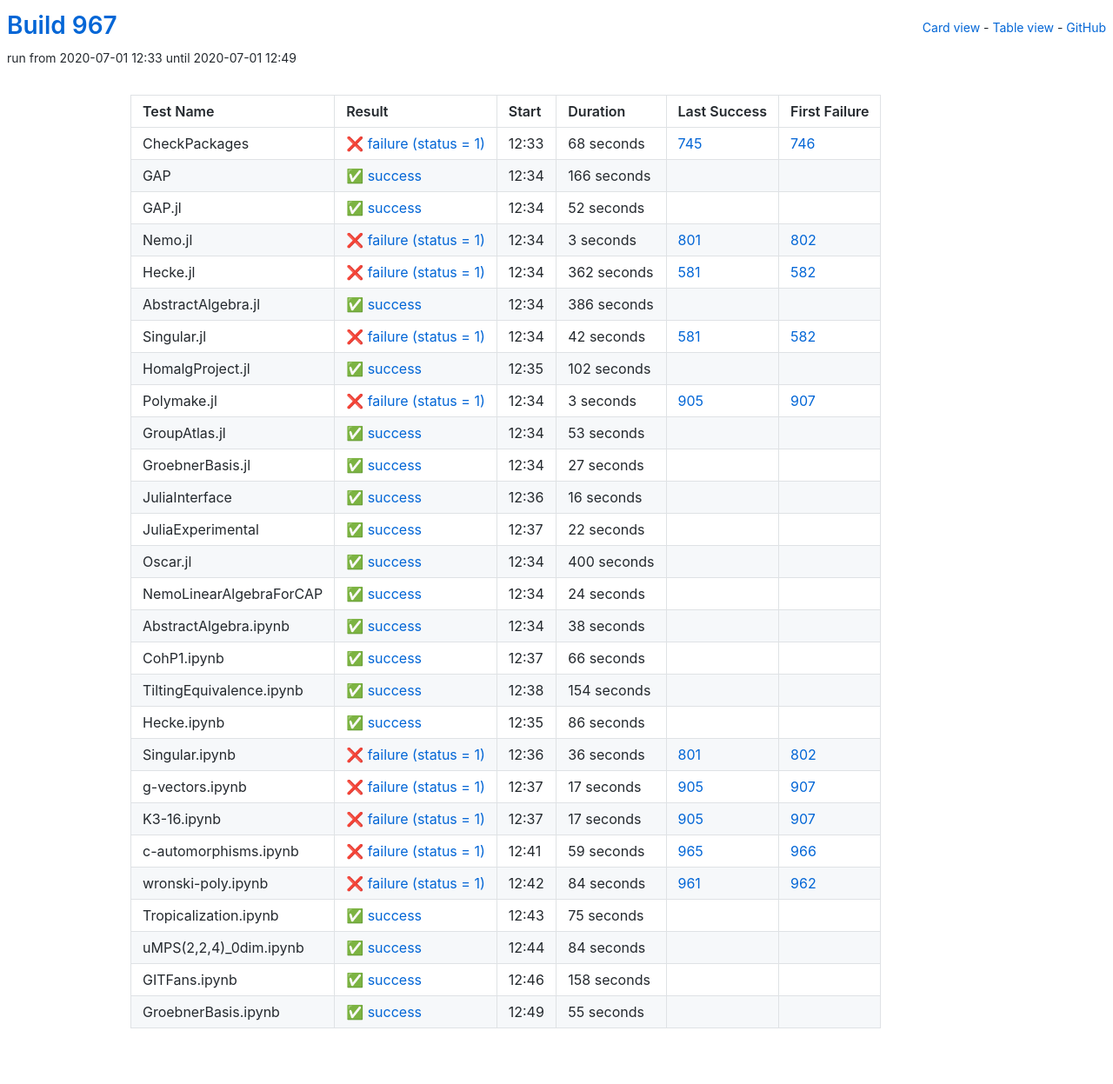
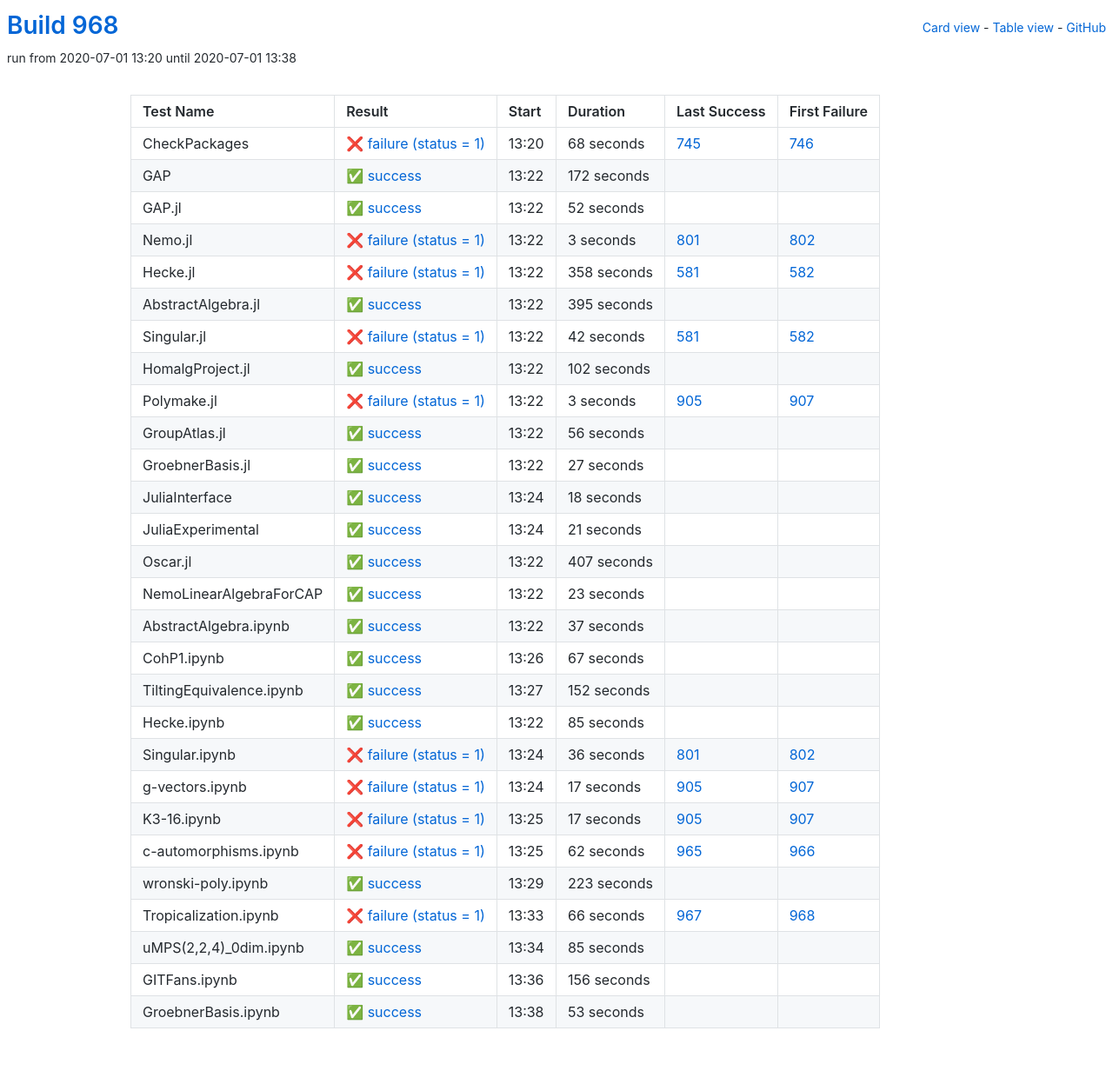
Before and after one commit to oscar-system/oscar-ci-status-1.4, a Jekyll site: the page built from table.html, in a window 1280 px wide. Shown: the whole page at 87% size. Built offline with Jekyll 4.4.1, drawn with Linux system fonts in a browser that asks for light colours.

Commit message:
Build #968

```diff
--- a/_data/ci.yml
+++ b/_data/ci.yml
@@ -1,6 +1,6 @@
 ---
-build: 967
-build_url: https://oscarci.mathematik.uni-kl.de/job/oscar-julia-1.4/967/
+build: 968
+build_url: https://oscarci.mathematik.uni-kl.de/job/oscar-julia-1.4/968/
 job: oscar-julia-1.4
 organization: oscar-system
 repo: oscar-ci-status-1.4
@@ -8,8 +8,8 @@ repourl: https://github.com/oscar-system/oscar-ci-status-1.4
 tests:
 - name: CheckPackages
   id: checkpackages
-  log: https://oscarci.mathematik.uni-kl.de/job/oscar-julia-1.4/967/artifact/logs/build-967/CheckPackages.log
-  start: 2020-07-01 12:33
+  log: https://oscarci.mathematik.uni-kl.de/job/oscar-julia-1.4/968/artifact/logs/build-968/CheckPackages.log
+  start: 2020-07-01 13:20
   success: false
   exitcode: 1
   status: failure
@@ -20,20 +20,20 @@ tests:
   first_failure_url: https://oscarci.mathematik.uni-kl.de/job/oscar-julia-1.4/746/
 - name: GAP
   id: gap
-  log: https://oscarci.mathematik.uni-kl.de/job/oscar-julia-1.4/967/artifact/logs/build-967/GAP.log
-  start: 2020-07-01 12:34
+  log: https://oscarci.mathematik.uni-kl.de/job/oscar-julia-1.4/968/artifact/logs/build-968/GAP.log
+  start: 2020-07-01 13:22
   success: true
   exitcode: 0
   status: success
-  duration: 166
+  duration: 172
   last_success: false
   last_success_url:
   first_failure: false
   first_failure_url:
 - name: GAP.jl
   id: gap-jl
-  log: https://oscarci.mathematik.uni-kl.de/job/oscar-julia-1.4/967/artifact/logs/build-967/GAP.jl.log
-  start: 2020-07-01 12:34
+  log: https://oscarci.mathematik.uni-kl.de/job/oscar-julia-1.4/968/artifact/logs/build-968/GAP.jl.log
+  start: 2020-07-01 13:22
   success: true
   exitcode: 0
   status: success
@@ -44,8 +44,8 @@ tests:
   first_failure_url:
 - name: Nemo.jl
   id: nemo-jl
-  log: https://oscarci.mathematik.uni-kl.de/job/oscar-julia-1.4/967/artifact/logs/build-967/Nemo.jl.log
-  start: 2020-07-01 12:34
+  log: https://oscarci.mathematik.uni-kl.de/job/oscar-julia-1.4/968/artifact/logs/build-968/Nemo.jl.log
+  start: 2020-07-01 13:22
   success: false
   exitcode: 1
   status: failure
@@ -56,32 +56,32 @@ tests:
   first_failure_url: https://oscarci.mathematik.uni-kl.de/job/oscar-julia-1.4/802/
 - name: Hecke.jl
   id: hecke-jl
-  log: https://oscarci.mathematik.uni-kl.de/job/oscar-julia-1.4/967/artifact/logs/build-967/Hecke.jl.log
-  start: 2020-07-01 12:34
+  log: https://oscarci.mathematik.uni-kl.de/job/oscar-julia-1.4/968/artifact/logs/build-968/Hecke.jl.log
+  start: 2020-07-01 13:22
   success: false
   exitcode: 1
   status: failure
-  duration: 362
+  duration: 358
   last_success: 581
   last_success_url: https://oscarci.mathematik.uni-kl.de/job/oscar-julia-1.4/581/
   first_failure: 582
   first_failure_url: https://oscarci.mathematik.uni-kl.de/job/oscar-julia-1.4/582/
 - name: AbstractAlgebra.jl
   id: abstractalgebra-jl
-  log: https://oscarci.mathematik.uni-kl.de/job/oscar-julia-1.4/967/artifact/logs/build-967/AbstractAlgebra.jl.log
-  start: 2020-07-01 12:34
+  log: https://oscarci.mathematik.uni-kl.de/job/oscar-julia-1.4/968/artifact/logs/build-968/AbstractAlgebra.jl.log
+  start: 2020-07-01 13:22
   success: true
   exitcode: 0
   status: success
-  duration: 386
+  duration: 395
   last_success: false
   last_success_url:
   first_failure: false
   first_failure_url:
 - name: Singular.jl
   id: singular-jl
-  log: https://oscarci.mathematik.uni-kl.de/job/oscar-julia-1.4/967/artifact/logs/build-967/Singular.jl.log
-  start: 2020-07-01 12:34
+  log: https://oscarci.mathematik.uni-kl.de/job/oscar-julia-1.4/968/artifact/logs/build-968/Singular.jl.log
+  start: 2020-07-01 13:22
   success: false
   exitcode: 1
   status: failure
@@ -92,8 +92,8 @@ tests:
   first_failure_url: https://oscarci.mathematik.uni-kl.de/job/oscar-julia-1.4/582/
 - name: HomalgProject.jl
   id: homalgproject-jl
-  log: https://oscarci.mathematik.uni-kl.de/job/oscar-julia-1.4/967/artifact/logs/build-967/HomalgProject.jl.log
-  start: 2020-07-01 12:35
+  log: https://oscarci.mathematik.uni-kl.de/job/oscar-julia-1.4/968/artifact/logs/build-968/HomalgProject.jl.log
+  start: 2020-07-01 13:22
   success: true
   exitcode: 0
   status: success
@@ -104,8 +104,8 @@ tests:
   first_failure_url:
 - name: Polymake.jl
   id: polymake-jl
-  log: https://oscarci.mathematik.uni-kl.de/job/oscar-julia-1.4/967/artifact/logs/build-967/Polymake.jl.log
-  start: 2020-07-01 12:34
+  log: https://oscarci.mathematik.uni-kl.de/job/oscar-julia-1.4/968/artifact/logs/build-968/Polymake.jl.log
+  start: 2020-07-01 13:22
   success: false
   exitcode: 1
   status: failure
@@ -116,20 +116,20 @@ tests:
   first_failure_url: https://oscarci.mathematik.uni-kl.de/job/oscar-julia-1.4/907/
 - name: GroupAtlas.jl
   id: groupatlas-jl
-  log: https://oscarci.mathematik.uni-kl.de/job/oscar-julia-1.4/967/artifact/logs/build-967/GroupAtlas.jl.log
-  start: 2020-07-01 12:34
+  log: https://oscarci.mathematik.uni-kl.de/job/oscar-julia-1.4/968/artifact/logs/build-968/GroupAtlas.jl.log
+  start: 2020-07-01 13:22
   success: true
   exitcode: 0
   status: success
-  duration: 53
+  duration: 56
   last_success: false
   last_success_url:
   first_failure: false
   first_failure_url:
 - name: GroebnerBasis.jl
   id: groebnerbasis-jl
-  log: https://oscarci.mathematik.uni-kl.de/job/oscar-julia-1.4/967/artifact/logs/build-967/GroebnerBasis.jl.log
-  start: 2020-07-01 12:34
+  log: https://oscarci.mathematik.uni-kl.de/job/oscar-julia-1.4/968/artifact/logs/build-968/GroebnerBasis.jl.log
+  start: 2020-07-01 13:22
   success: true
   exitcode: 0
   status: success
@@ -140,104 +140,104 @@ tests:
   first_failure_url:
 - name: JuliaInterface
   id: juliainterface
-  log: https://oscarci.mathematik.uni-kl.de/job/oscar-julia-1.4/967/artifact/logs/build-967/JuliaInterface.log
-  start: 2020-07-01 12:36
+  log: https://oscarci.mathematik.uni-kl.de/job/oscar-julia-1.4/968/artifact/logs/build-968/JuliaInterface.log
+  start: 2020-07-01 13:24
   success: true
   exitcode: 0
   status: success
-  duration: 16
+  duration: 18
   last_success: false
   last_success_url:
   first_failure: false
   first_failure_url:
 - name: JuliaExperimental
   id: juliaexperimental
-  log: https://oscarci.mathematik.uni-kl.de/job/oscar-julia-1.4/967/artifact/logs/build-967/JuliaExperimental.log
-  start: 2020-07-01 12:37
+  log: https://oscarci.mathematik.uni-kl.de/job/oscar-julia-1.4/968/artifact/logs/build-968/JuliaExperimental.log
+  start: 2020-07-01 13:24
   success: true
   exitcode: 0
   status: success
-  duration: 22
+  duration: 21
   last_success: false
   last_success_url:
   first_failure: false
   first_failure_url:
 - name: Oscar.jl
   id: oscar-jl
-  log: https://oscarci.mathematik.uni-kl.de/job/oscar-julia-1.4/967/artifact/logs/build-967/Oscar.jl.log
-  start: 2020-07-01 12:34
+  log: https://oscarci.mathematik.uni-kl.de/job/oscar-julia-1.4/968/artifact/logs/build-968/Oscar.jl.log
+  start: 2020-07-01 13:22
   success: true
   exitcode: 0
   status: success
-  duration: 400
+  duration: 407
   last_success: false
   last_success_url:
   first_failure: false
   first_failure_url:
 - name: NemoLinearAlgebraForCAP
   id: nemolinearalgebraforcap
-  log: https://oscarci.mathematik.uni-kl.de/job/oscar-julia-1.4/967/artifact/logs/build-967/NemoLinearAlgebraForCAP.log
-  start: 2020-07-01 12:34
+  log: https://oscarci.mathematik.uni-kl.de/job/oscar-julia-1.4/968/artifact/logs/build-968/NemoLinearAlgebraForCAP.log
+  start: 2020-07-01 13:22
   success: true
   exitcode: 0
   status: success
-  duration: 24
+  duration: 23
   last_success: false
   last_success_url:
   first_failure: false
   first_failure_url:
 - name: AbstractAlgebra.ipynb
   id: abstractalgebra-ipynb
-  log: https://oscarci.mathematik.uni-kl.de/job/oscar-julia-1.4/967/artifact/logs/build-967/AbstractAlgebra.ipynb.log
-  start: 2020-07-01 12:34
+  log: https://oscarci.mathematik.uni-kl.de/job/oscar-julia-1.4/968/artifact/logs/build-968/AbstractAlgebra.ipynb.log
+  start: 2020-07-01 13:22
   success: true
   exitcode: 0
   status: success
-  duration: 38
+  duration: 37
   last_success: false
   last_success_url:
   first_failure: false
   first_failure_url:
 - name: CohP1.ipynb
   id: cohp1-ipynb
-  log: https://oscarci.mathematik.uni-kl.de/job/oscar-julia-1.4/967/artifact/logs/build-967/CohP1.ipynb.log
-  start: 2020-07-01 12:37
+  log: https://oscarci.mathematik.uni-kl.de/job/oscar-julia-1.4/968/artifact/logs/build-968/CohP1.ipynb.log
+  start: 2020-07-01 13:26
   success: true
   exitcode: 0
   status: success
-  duration: 66
+  duration: 67
   last_success: false
   last_success_url:
   first_failure: false
   first_failure_url:
 - name: TiltingEquivalence.ipynb
   id: tiltingequivalence-ipynb
-  log: https://oscarci.mathematik.uni-kl.de/job/oscar-julia-1.4/967/artifact/logs/build-967/TiltingEquivalence.ipynb.log
-  start: 2020-07-01 12:38
+  log: https://oscarci.mathematik.uni-kl.de/job/oscar-julia-1.4/968/artifact/logs/build-968/TiltingEquivalence.ipynb.log
+  start: 2020-07-01 13:27
   success: true
   exitcode: 0
   status: success
-  duration: 154
+  duration: 152
   last_success: false
   last_success_url:
   first_failure: false
   first_failure_url:
 - name: Hecke.ipynb
   id: hecke-ipynb
-  log: https://oscarci.mathematik.uni-kl.de/job/oscar-julia-1.4/967/artifact/logs/build-967/Hecke.ipynb.log
-  start: 2020-07-01 12:35
+  log: https://oscarci.mathematik.uni-kl.de/job/oscar-julia-1.4/968/artifact/logs/build-968/Hecke.ipynb.log
+  start: 2020-07-01 13:22
   success: true
   exitcode: 0
   status: success
-  duration: 86
+  duration: 85
   last_success: false
   last_success_url:
   first_failure: false
   first_failure_url:
 - name: Singular.ipynb
   id: singular-ipynb
-  log: https://oscarci.mathematik.uni-kl.de/job/oscar-julia-1.4/967/artifact/logs/build-967/Singular.ipynb.log
-  start: 2020-07-01 12:36
+  log: https://oscarci.mathematik.uni-kl.de/job/oscar-julia-1.4/968/artifact/logs/build-968/Singular.ipynb.log
+  start: 2020-07-01 13:24
   success: false
   exitcode: 1
   status: failure
@@ -248,8 +248,8 @@ tests:
   first_failure_url: https://oscarci.mathematik.uni-kl.de/job/oscar-julia-1.4/802/
 - name: g-vectors.ipynb
   id: g-vectors-ipynb
-  log: https://oscarci.mathematik.uni-kl.de/job/oscar-julia-1.4/967/artifact/logs/build-967/g-vectors.ipynb.log
-  start: 2020-07-01 12:37
+  log: https://oscarci.mathematik.uni-kl.de/job/oscar-julia-1.4/968/artifact/logs/build-968/g-vectors.ipynb.log
+  start: 2020-07-01 13:24
   success: false
   exitcode: 1
   status: failure
@@ -260,8 +260,8 @@ tests:
   first_failure_url: https://oscarci.mathematik.uni-kl.de/job/oscar-julia-1.4/907/
 - name: K3-16.ipynb
   id: k3-16-ipynb
-  log: https://oscarci.mathematik.uni-kl.de/job/oscar-julia-1.4/967/artifact/logs/build-967/K3-16.ipynb.log
-  start: 2020-07-01 12:37
+  log: https://oscarci.mathematik.uni-kl.de/job/oscar-julia-1.4/968/artifact/logs/build-968/K3-16.ipynb.log
+  start: 2020-07-01 13:25
   success: false
   exitcode: 1
   status: failure
@@ -272,72 +272,72 @@ tests:
   first_failure_url: https://oscarci.mathematik.uni-kl.de/job/oscar-julia-1.4/907/
 - name: c-automorphisms.ipynb
   id: c-automorphisms-ipynb
-  log: https://oscarci.mathematik.uni-kl.de/job/oscar-julia-1.4/967/artifact/logs/build-967/c-automorphisms.ipynb.log
-  start: 2020-07-01 12:41
+  log: https://oscarci.mathematik.uni-kl.de/job/oscar-julia-1.4/968/artifact/logs/build-968/c-automorphisms.ipynb.log
+  start: 2020-07-01 13:25
   success: false
   exitcode: 1
   status: failure
-  duration: 59
+  duration: 62
   last_success: 965
   last_success_url: https://oscarci.mathematik.uni-kl.de/job/oscar-julia-1.4/965/
   first_failure: 966
   first_failure_url: https://oscarci.mathematik.uni-kl.de/job/oscar-julia-1.4/966/
 - name: wronski-poly.ipynb
   id: wronski-poly-ipynb
-  log: https://oscarci.mathematik.uni-kl.de/job/oscar-julia-1.4/967/artifact/logs/build-967/wronski-poly.ipynb.log
-  start: 2020-07-01 12:42
-  success: false
-  exitcode: 1
-  status: failure
-  duration: 84
-  last_success: 961
-  last_success_url: https://oscarci.mathematik.uni-kl.de/job/oscar-julia-1.4/961/
-  first_failure: 962
-  first_failure_url: https://oscarci.mathematik.uni-kl.de/job/oscar-julia-1.4/962/
-- name: Tropicalization.ipynb
-  id: tropicalization-ipynb
-  log: https://oscarci.mathematik.uni-kl.de/job/oscar-julia-1.4/967/artifact/logs/build-967/Tropicalization.ipynb.log
-  start: 2020-07-01 12:43
+  log: https://oscarci.mathematik.uni-kl.de/job/oscar-julia-1.4/968/artifact/logs/build-968/wronski-poly.ipynb.log
+  start: 2020-07-01 13:29
   success: true
   exitcode: 0
   status: success
-  duration: 75
+  duration: 223
   last_success: false
   last_success_url:
   first_failure: false
   first_failure_url:
+- name: Tropicalization.ipynb
+  id: tropicalization-ipynb
+  log: https://oscarci.mathematik.uni-kl.de/job/oscar-julia-1.4/968/artifact/logs/build-968/Tropicalization.ipynb.log
+  start: 2020-07-01 13:33
+  success: false
+  exitcode: 1
+  status: failure
+  duration: 66
+  last_success: 967
+  last_success_url: https://oscarci.mathematik.uni-kl.de/job/oscar-julia-1.4/967/
+  first_failure: 968
+  first_failure_url: https://oscarci.mathematik.uni-kl.de/job/oscar-julia-1.4/968/
 - name: uMPS(2,2,4)_0dim.ipynb
   id: umps-2-2-4-0dim-ipynb
-  log: https://oscarci.mathematik.uni-kl.de/job/oscar-julia-1.4/967/artifact/logs/build-967/uMPS-2-2-4-_0dim.ipynb.log
-  start: 2020-07-01 12:44
+  log: https://oscarci.mathematik.uni-kl.de/job/oscar-julia-1.4/968/artifact/logs/build-968/uMPS-2-2-4-_0dim.ipynb.log
+  start: 2020-07-01 13:34
   success: true
   exitcode: 0
   status: success
-  duration: 84
+  duration: 85
   last_success: false
   last_success_url:
   first_failure: false
   first_failure_url:
 - name: GITFans.ipynb
   id: gitfans-ipynb
-  log: https://oscarci.mathematik.uni-kl.de/job/oscar-julia-1.4/967/artifact/logs/build-967/GITFans.ipynb.log
-  start: 2020-07-01 12:46
+  log: https://oscarci.mathematik.uni-kl.de/job/oscar-julia-1.4/968/artifact/logs/build-968/GITFans.ipynb.log
+  start: 2020-07-01 13:36
   success: true
   exitcode: 0
   status: success
-  duration: 158
+  duration: 156
   last_success: false
   last_success_url:
   first_failure: false
   first_failure_url:
 - name: GroebnerBasis.ipynb
   id: groebnerbasis-ipynb
-  log: https://oscarci.mathematik.uni-kl.de/job/oscar-julia-1.4/967/artifact/logs/build-967/GroebnerBasis.ipynb.log
-  start: 2020-07-01 12:49
+  log: https://oscarci.mathematik.uni-kl.de/job/oscar-julia-1.4/968/artifact/logs/build-968/GroebnerBasis.ipynb.log
+  start: 2020-07-01 13:38
   success: true
   exitcode: 0
   status: success
-  duration: 55
+  duration: 53
   last_success: false
   last_success_url:
   first_failure: false
```
Also changed, not shown: README.md.
